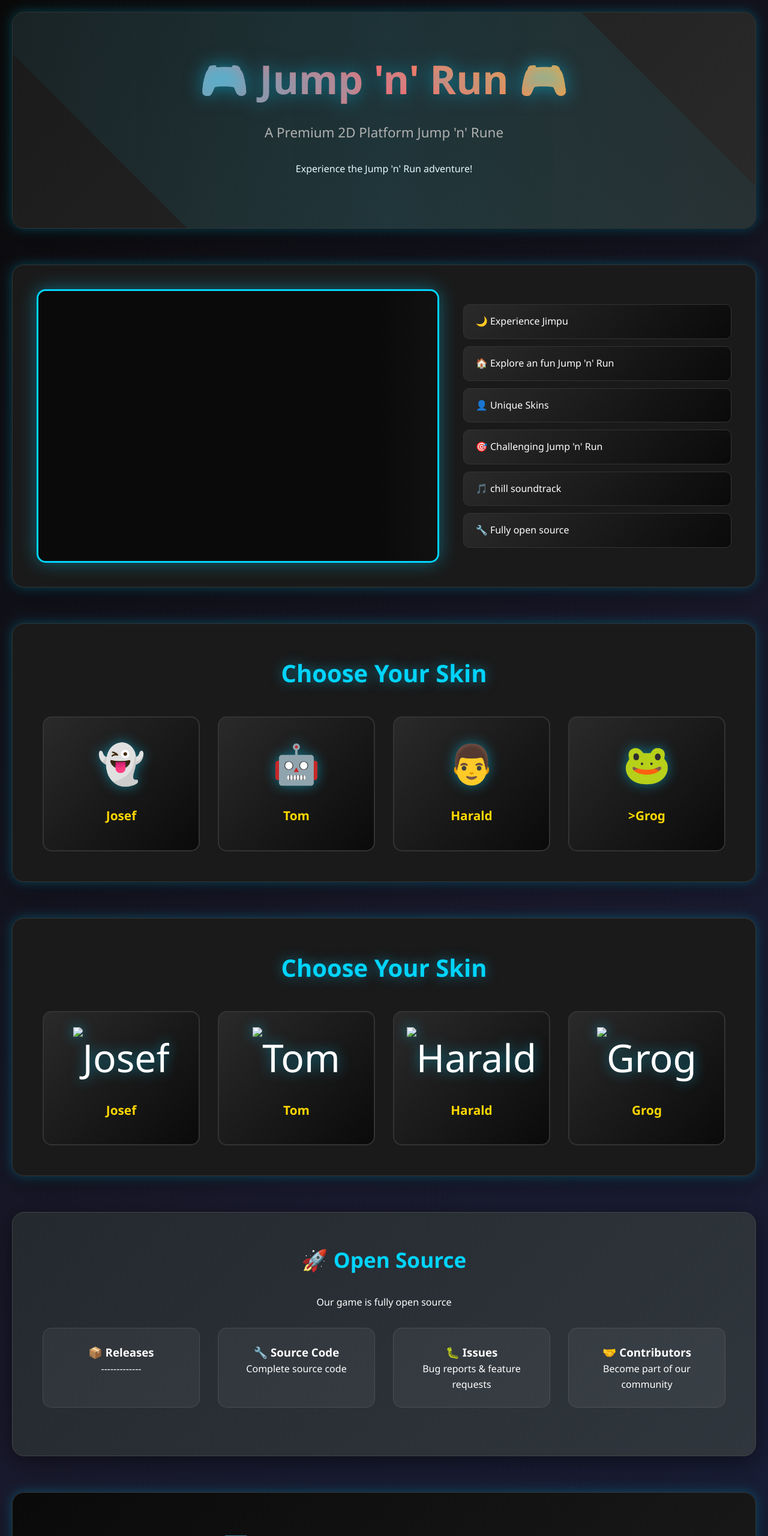
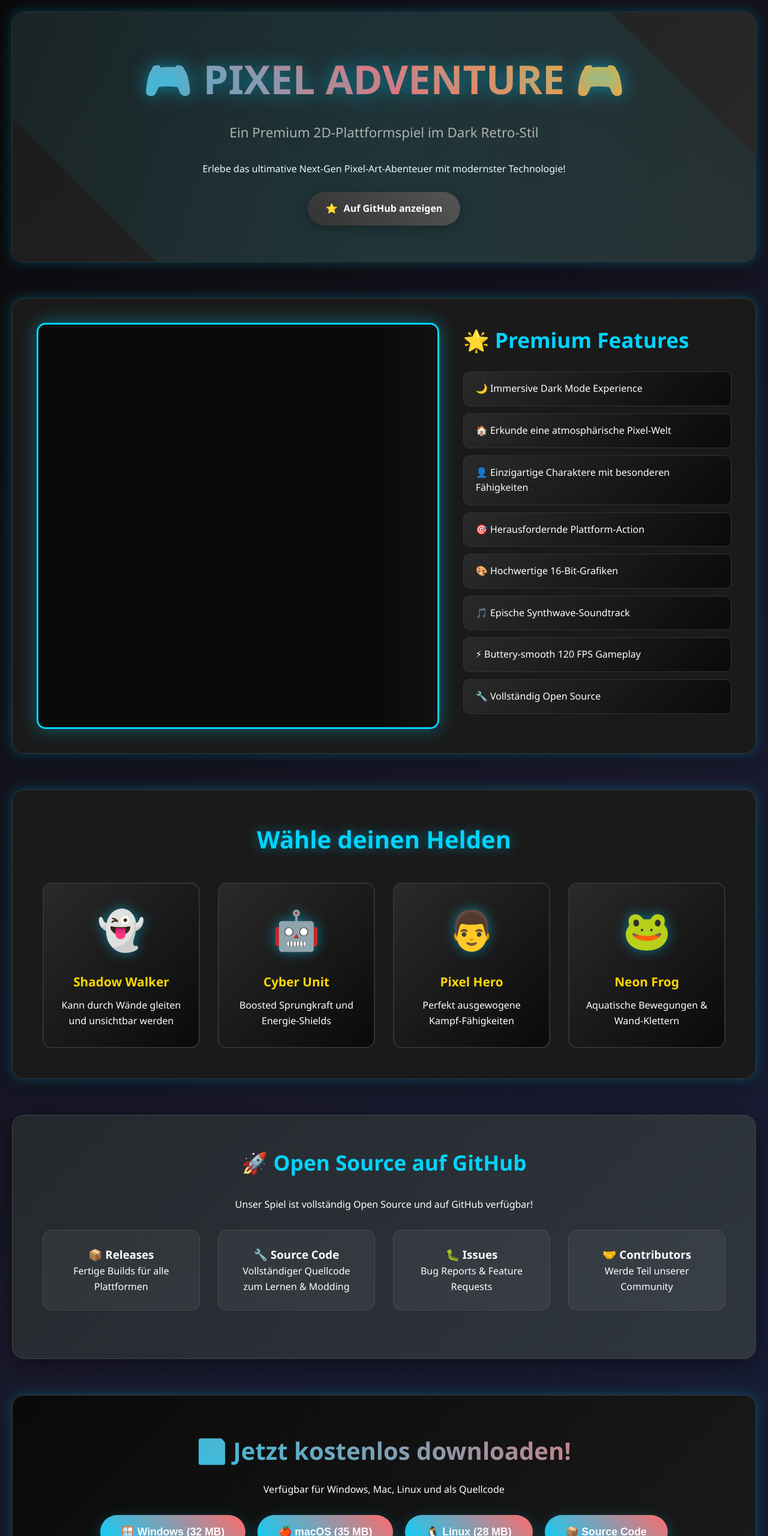
Before and after one commit to ZOCK8/Jimpu, a plain HTML site: page index.html in a window 1280 px wide. Shown: the top 2560 px of the page at 60% size. Drawn offline with Linux system fonts and the light colour scheme.

Commit message:
Update index.html

```diff
--- a/index.html
+++ b/index.html
@@ -1,9 +1,9 @@
- <!DOCTYPE html>
-<html lang="en">
+<!DOCTYPE html>
+<html lang="de">
 <head>
     <meta charset="UTF-8">
     <meta name="viewport" content="width=device-width, initial-scale=1.0">
-    <title>Jimpu - Jump 'n' Run</title>
+    <title>Pixel Adventure - Premium Retro Gaming Experience</title>
     <style>
         * {
             margin: 0;
@@ -518,10 +518,12 @@
 
     <div class="container">
         <header>
-            <h1>🎮 Jump 'n' Run 🎮</h1>
-            <p class="subtitle">A Premium 2D Platform Jump 'n' Rune</p>
-            <p>Experience the Jump 'n' Run adventure!</p>
+            <h1>🎮 PIXEL ADVENTURE 🎮</h1>
+            <p class="subtitle">Ein Premium 2D-Plattformspiel im Dark Retro-Stil</p>
+            <p>Erlebe das ultimative Next-Gen Pixel-Art-Abenteuer mit modernster Technologie!</p>
             <br>
+            <a href="#github" class="github-link">
+                <span>⭐</span> Auf GitHub anzeigen
             </a>
         </header>
 
@@ -530,95 +532,73 @@
                 <canvas id="gameCanvas" width="800" height="450"></canvas>
             </div>
             <div class="game-info">
+                <h2>🌟 Premium Features</h2>
                 <ul class="features">
-                    <li>🌙 Experience Jimpu</li>
-                    <li>🏠 Explore an fun Jump 'n' Run</li>
-                    <li>👤 Unique Skins</li>
-                    <li>🎯 Challenging Jump 'n' Run</li>
-                    <li>🎵 chill soundtrack</li>
-                    <li>🔧 Fully open source</li>
+                    <li>🌙 Immersive Dark Mode Experience</li>
+                    <li>🏠 Erkunde eine atmosphärische Pixel-Welt</li>
+                    <li>👤 Einzigartige Charaktere mit besonderen Fähigkeiten</li>
+                    <li>🎯 Herausfordernde Plattform-Action</li>
+                    <li>🎨 Hochwertige 16-Bit-Grafiken</li>
+                    <li>🎵 Epische Synthwave-Soundtrack</li>
+                    <li>⚡ Buttery-smooth 120 FPS Gameplay</li>
+                    <li>🔧 Vollständig Open Source</li>
                 </ul>
             </div>
         </div>
+
         <div class="characters">
-            <h2>Choose Your Skin</h2>
+            <h2>Wähle deinen Helden</h2>
             <div class="character-grid">
                 <div class="character">
                     <div class="character-sprite">👻</div>
-                    <h3>Josef</h3>
+                    <h3>Shadow Walker</h3>
+                    <p>Kann durch Wände gleiten und unsichtbar werden</p>
                 </div>
                 <div class="character">
                     <div class="character-sprite">🤖</div>
-                    <h3>Tom</h3>
+                    <h3>Cyber Unit</h3>
+                    <p>Boosted Sprungkraft und Energie-Shields</p>
                 </div>
                 <div class="character">
                     <div class="character-sprite">👨</div>
-                    <h3>Harald</h3>
+                    <h3>Pixel Hero</h3>
+                    <p>Perfekt ausgewogene Kampf-Fähigkeiten</p>
                 </div>
                 <div class="character">
                     <div class="character-sprite">🐸</div>
-                    <h3>>Grog</h3>
+                    <h3>Neon Frog</h3>
+                    <p>Aquatische Bewegungen & Wand-Klettern</p>
                 </div>
             </div>
         </div>
-<div class="characters">
-    <h2>Choose Your Skin</h2>
-    <div class="character-grid">
-        <div class="character">
-            <div class="character-sprite">
-                <img src="assets/characters/josef.png" alt="Josef">
-            </div>
-            <h3>Josef</h3>
-        </div>
-        <div class="character">
-            <div class="character-sprite">
-                <img src="assets/characters/tom.png" alt="Tom">
-            </div>
-            <h3>Tom</h3>
-        </div>
-        <div class="character">
-            <div class="character-sprite">
-                <img src="assets/characters/harald.png" alt="Harald">
-            </div>
-            <h3>Harald</h3>
-        </div>
-        <div class="character">
-            <div class="character-sprite">
-                <img src="assets/characters/grog.png" alt="Grog">
-            </div>
-            <h3>Grog</h3>
-        </div>
-    </div>
-</div>
-
 
         <div class="github-section" id="github">
-            <h2>🚀 Open Source</h2>
-            <p>Our game is fully open source</p>
+            <h2>🚀 Open Source auf GitHub</h2>
+            <p>Unser Spiel ist vollständig Open Source und auf GitHub verfügbar!</p>
 
             <div class="github-features">
                 <div class="github-feature">
                     <h3>📦 Releases</h3>
-                    <p>-------------</p>
+                    <p>Fertige Builds für alle Plattformen</p>
                 </div>
                 <div class="github-feature">
                     <h3>🔧 Source Code</h3>
-                    <p>Complete source code</p>
+                    <p>Vollständiger Quellcode zum Lernen & Modding</p>
                 </div>
                 <div class="github-feature">
                     <h3>🐛 Issues</h3>
-                    <p>Bug reports & feature requests</p>
+                    <p>Bug Reports & Feature Requests</p>
                 </div>
                 <div class="github-feature">
                     <h3>🤝 Contributors</h3>
-                    <p>Become part of our community</p>
+                    <p>Werde Teil unserer Community</p>
                 </div>
             </div>
         </div>
 
         <div class="download-section">
-            <h2>💾 Download Now for Free!</h2>
-            <p>Available Soon</p>
+            <h2>💾 Jetzt kostenlos downloaden!</h2>
+            <p>Verfügbar für Windows, Mac, Linux und als Quellcode</p>
 
             <div class="download-buttons">
                 <button class="download-btn" onclick="downloadGame('windows')">
@@ -637,27 +617,27 @@
         </div>
 
         <div class="system-requirements">
-            <h3>💻 System Requirements</h3>
+            <h3>💻 Systemanforderungen</h3>
             <div class="req-grid">
                 <div class="req-card">
                     <h4>🎯 Minimum:</h4>
                     <ul>
                         <li>OS: Windows 10 / macOS 10.14 / Ubuntu 18.04</li>
-                        <li>Processor: 2 GHz Dual-Core</li>
-                        <li>Memory: 4 GB RAM</li>
-                        <li>Graphics: DirectX 11 compatible</li>
-                        <li>Storage: 100 MB available space</li>
-                        <li>Network: Internet connection for updates</li>
+                        <li>Prozessor: 2 GHz Dual-Core</li>
+                        <li>Arbeitsspeicher: 4 GB RAM</li>
+                        <li>Grafik: DirectX 11 kompatibel</li>
+                        <li>Speicherplatz: 100 MB verfügbar</li>
+                        <li>Netzwerk: Internet für Updates</li>
                     </ul>
                 </div>
                 <div class="req-card">
-                    <h4>🚀 Recommended:</h4>
+                    <h4>🚀 Empfohlen:</h4>
                     <ul>
                         <li>OS: Windows 11 / macOS 12+ / Ubuntu 22.04</li>
-                        <li>Processor: 3 GHz Quad-Core</li>
-                        <li>Memory: 8 GB RAM</li>
-                        <li>Graphics: Dedicated Gaming GPU</li>
-                        <li>Storage: 500 MB available space</li>
+                        <li>Prozessor: 3 GHz Quad-Core</li>
+                        <li>Arbeitsspeicher: 8 GB RAM</li>
+                        <li>Grafik: Dedicated Gaming GPU</li>
+                        <li>Speicherplatz: 500 MB verfügbar</li>
                         <li>Audio: Surround Sound System</li>
                     </ul>
                 </div>
@@ -666,7 +646,7 @@
 
         <footer>
             <p>© 2025 Pixel Adventure Game - Premium Dark Gaming Experience</p>
-            <p>🌟 Developed with passion for the gaming community</p>
+            <p>🌟 Entwickelt mit Leidenschaft für die Gaming-Community</p>
             <p>GitHub: github.com/yourusername/pixel-adventure | Discord: discord.gg/pixeladventure</p>
         </footer>
     </div>
@@ -805,21 +785,4 @@
             ctx.shadowColor = '#ffd700';
             ctx.shadowBlur = 10;
             ctx.fillRect(x + 48, y + 80, 4, 4);
-            ctx.shadowBlur = 0;
-        }
-
-        function drawGlowingCharacter(x, y, color) {
-            // Character shadow/glow
-            ctx.fillStyle = color;
-            ctx.shadowColor = color;
-            ctx.shadowBlur = 15;
-
-            // Body
-            ctx.fillRect(x, y, 16, 24);
-
-            // Head
-            ctx.fillRect(x + 2, y - 12, 12, 12);
-
-            // Arms
-            ctx.fillRect(x - 4, y + 6, 8, 3);
-            ctx.fillRect(x + 12, y + 6, 8, 3);
+            ctx.shadowBl
```
